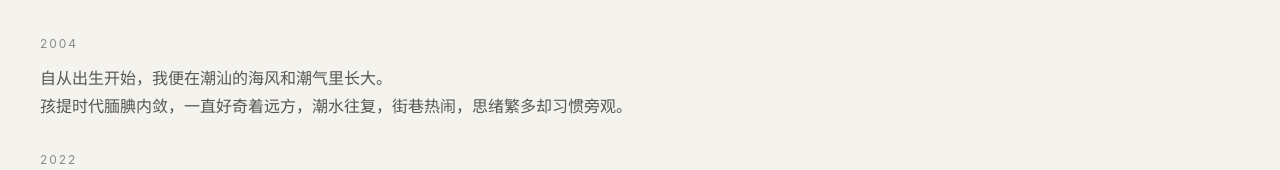
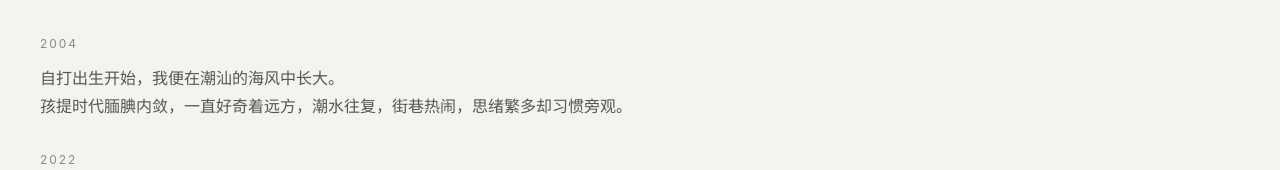
Before and after one commit to JewelRoam/jewelroam.github.io, a React (Vite) app: page /jewelroam in a window 1280 px wide. Shown: the part 405-575 px from the top of the page. Built offline with nearby package versions, Linux system fonts and the light colour scheme; no server answers.

Commit message:
amend about

```diff
--- a/src/pages/JewelRoamPage.tsx
+++ b/src/pages/JewelRoamPage.tsx
@@ -118,7 +118,7 @@ export function JewelRoamPage() {
                 2004
               </h3>
               <p className="mt-3">
-                自从出生开始，我便在潮汕的海风和潮气里长大。
+                自打出生开始，我便在潮汕的海风中长大。
                 <br />
                 孩提时代腼腆内敛，一直好奇着远方，潮水往复，街巷热闹，思绪繁多却习惯旁观。
               </p>
```
